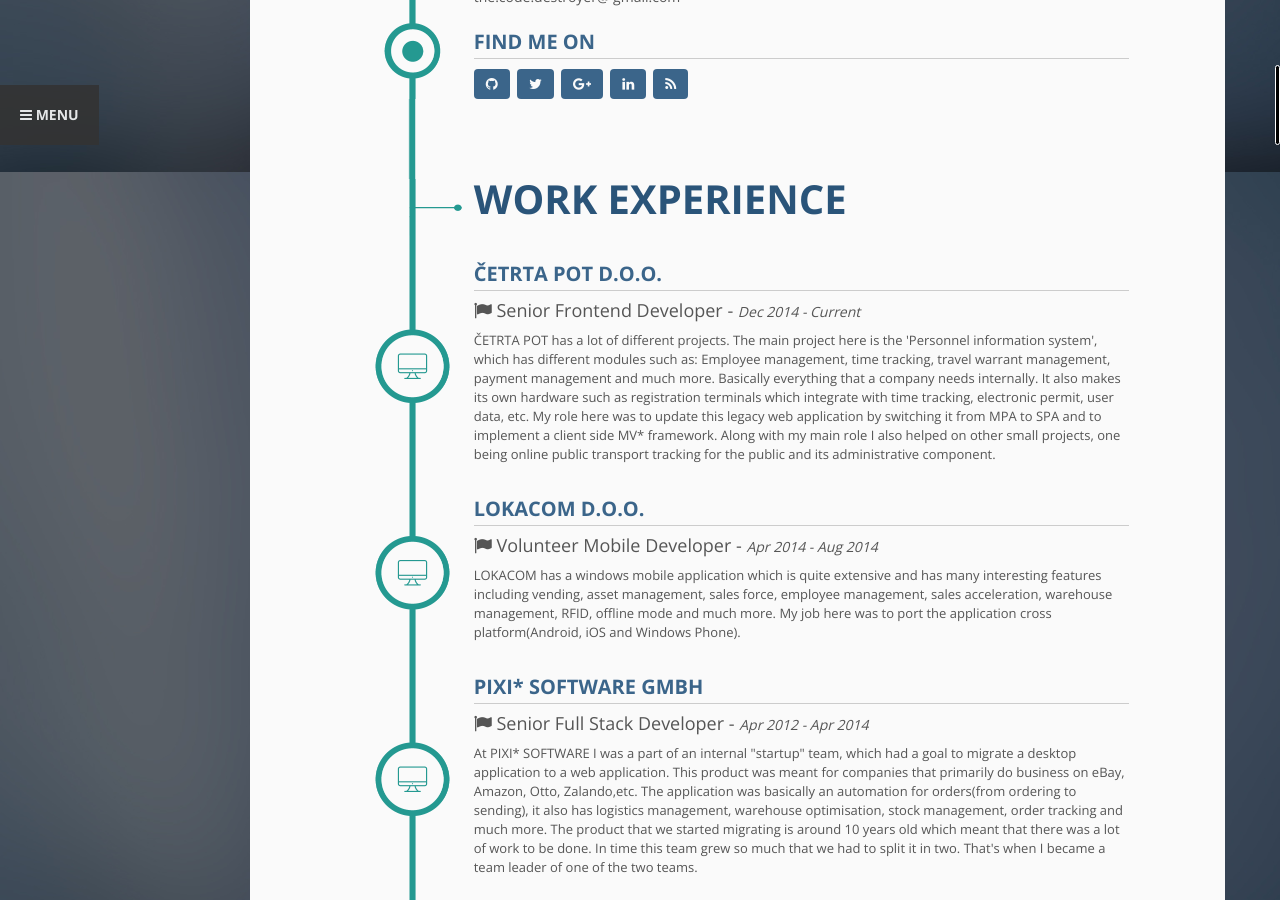
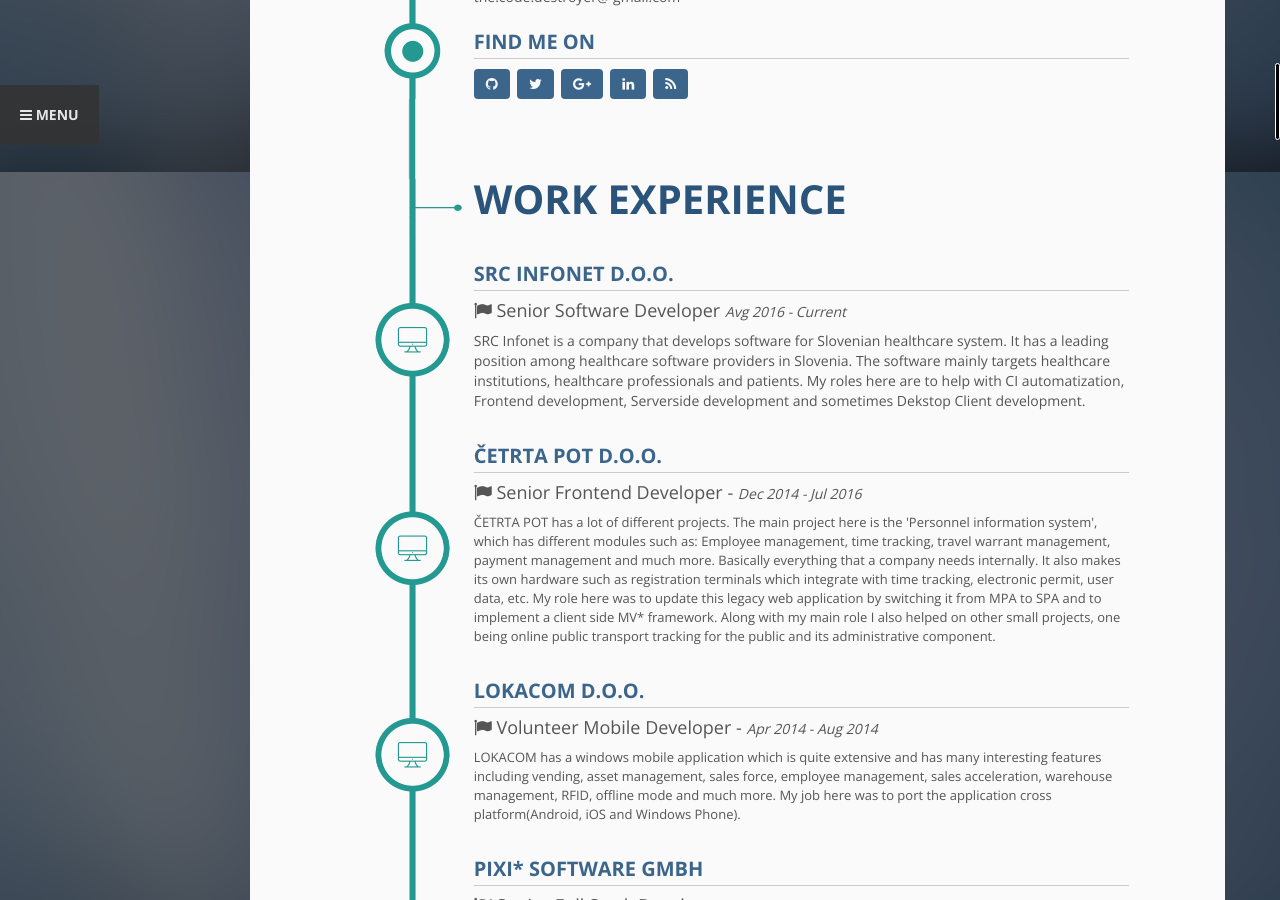
Before and after one commit to TheCodeDestroyer/thecodedestroyer.github.io, a Jekyll site: the page built from index.html, in a window 1280 px wide and 900 px high, scrolled down 728 px. Built offline with Jekyll 4.4.1, drawn with Linux system fonts in a browser that asks for light colours.

Commit message:
Added new job

```diff
--- a/_data/work.yml
+++ b/_data/work.yml
@@ -4,11 +4,22 @@
 sectionClass: "work-experience"
 sectionId: "works"
 list:
+- title: "SRC Infonet d.o.o."
+  activity:
+    type: "job"
+    title: "Senior Software Developer"
+    date: "Avg 2016 - Current"
+  divClas: "job-description"
+  value: "SRC Infonet is a company that develops software for Slovenian healthcare system.
+          It has a leading position among healthcare software providers in Slovenia.
+          The software mainly targets healthcare institutions, healthcare professionals and patients.
+          My roles here are to help with CI automatization, Frontend development, Serverside development
+          and sometimes Dekstop Client development."
 - title: "Četrta pot d.o.o."
   activity:
     type: "job"
     title: " Senior Frontend Developer - "
-    date: "Dec 2014 - Current"
+    date: "Dec 2014 - Jul 2016"
   divClass: "job-description"
   value: "ČETRTA POT has a lot of different projects. The main project here is the 'Personnel information system',
           which has different modules such as: Employee management, time tracking,
```
